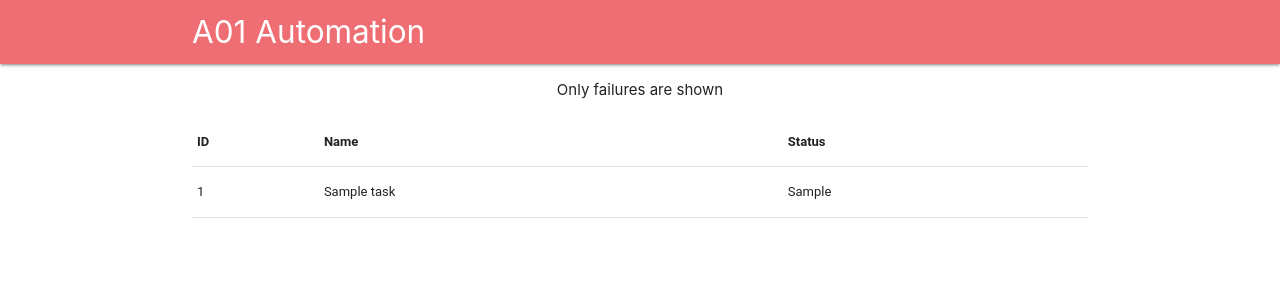
After one commit to Azure/adx-automation-monitor, a Flask app: page /run/1 in a window 1280 px wide. The commit adds this page. Shown: the top 300 px of the page. Run offline with Flask 2, Linux system fonts and the light colour scheme; the visitor is signed in with stand-in values (Sample User, id 1); tables that the repository leaves empty hold one stand-in row (values such as "Sample post").

Commit message:
Add tasks view

```diff
--- a/app/app/main.py
+++ b/app/app/main.py
@@ -82,6 +82,19 @@ def runs():
                            next_page=url_for('runs', page=page + 1))
 
 
+@app.route('/run/<int:run_id>')
+@login_required
+def run(run_id: int):
+    this_run = Run.query.filter_by(id=run_id).first()
+    if not this_run:
+        return 404
+
+    tasks = [t for t in this_run.tasks if t.result != 'Passed']
+    tasks = sorted(tasks, key=lambda t: t.name)
+
+    return render_template('run.html', tasks=tasks)
+
+
 @app.route('/help', methods=['GET'])
 def help_page():
     return render_template('help.html')
--- /dev/null
+++ b/app/app/templates/run.html
@@ -0,0 +1,29 @@
+{% extends "layout.html" %}
+{% block body %}
+    <p class="lead center-align">Only failures are shown</p>
+    <table class="condense">
+        <thead>
+        </thead>
+        <tbody>
+        <tr>
+            <th>ID</th>
+            <th>Name</th>
+            <th>Status</th>
+        </tr>
+        {% for task in tasks %}
+            <tr>
+                <td> {{ task.id }} </td>
+                <td style="overflow: hidden; white-space: nowrap; text-overflow: ellipsis; max-width: 40rem"> {{ task.name }} </td>
+                <td> {{ task.result }} </td>
+            </tr>
+        {% endfor %}
+        </tbody>
+    </table>
+    {#    <div class="center-align">#}
+    {#        <ul class="pagination">#}
+    {#            <li><a href="{{ previous_page }}"><i class="material-icons">chevron_left</i></a></li>#}
+    {#            <li class="active"><a href="#!">{{ page }}</a></li>#}
+    {#            <li><a href="{{ next_page }}"><i class="material-icons">chevron_right</i></a></li>#}
+    {#        </ul>#}
+    {#    </div>#}
+{% endblock %}
--- a/app/app/templates/runs.html
+++ b/app/app/templates/runs.html
@@ -11,9 +11,9 @@
         </tr>
         {% for run in runs %}
             <tr>
-                <td> {{ run.id }} </td>
-                <td> {{ run.name }} </td>
-                <td> {{ run.status }} </td>
+                <td><a href="{{ url_for('run', run_id=run.id) }}">{{ run.id }}</a></td>
+                <td>{{ run.name }}</td>
+                <td>{{ run.status }}</td>
             </tr>
         {% endfor %}
         </tbody>
```
